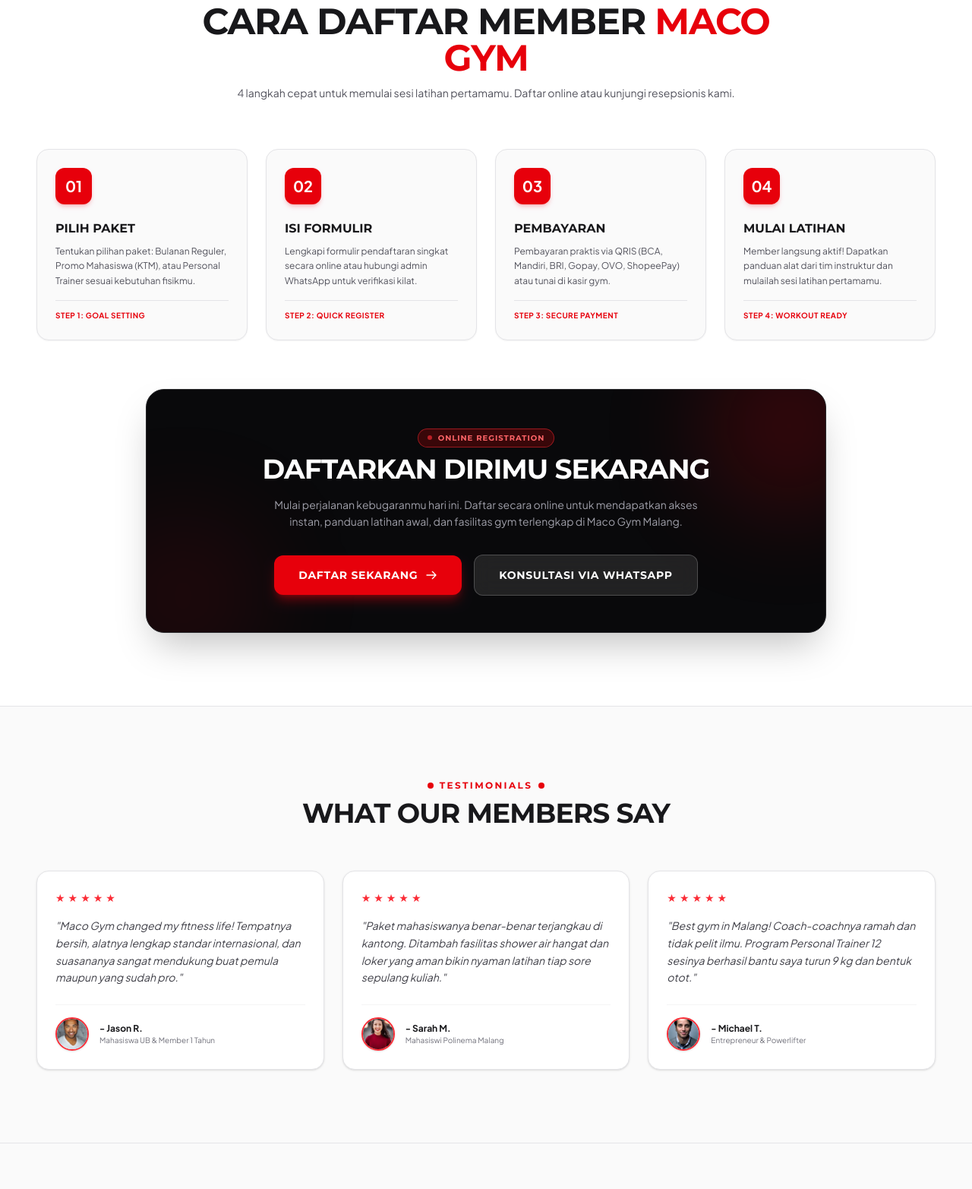
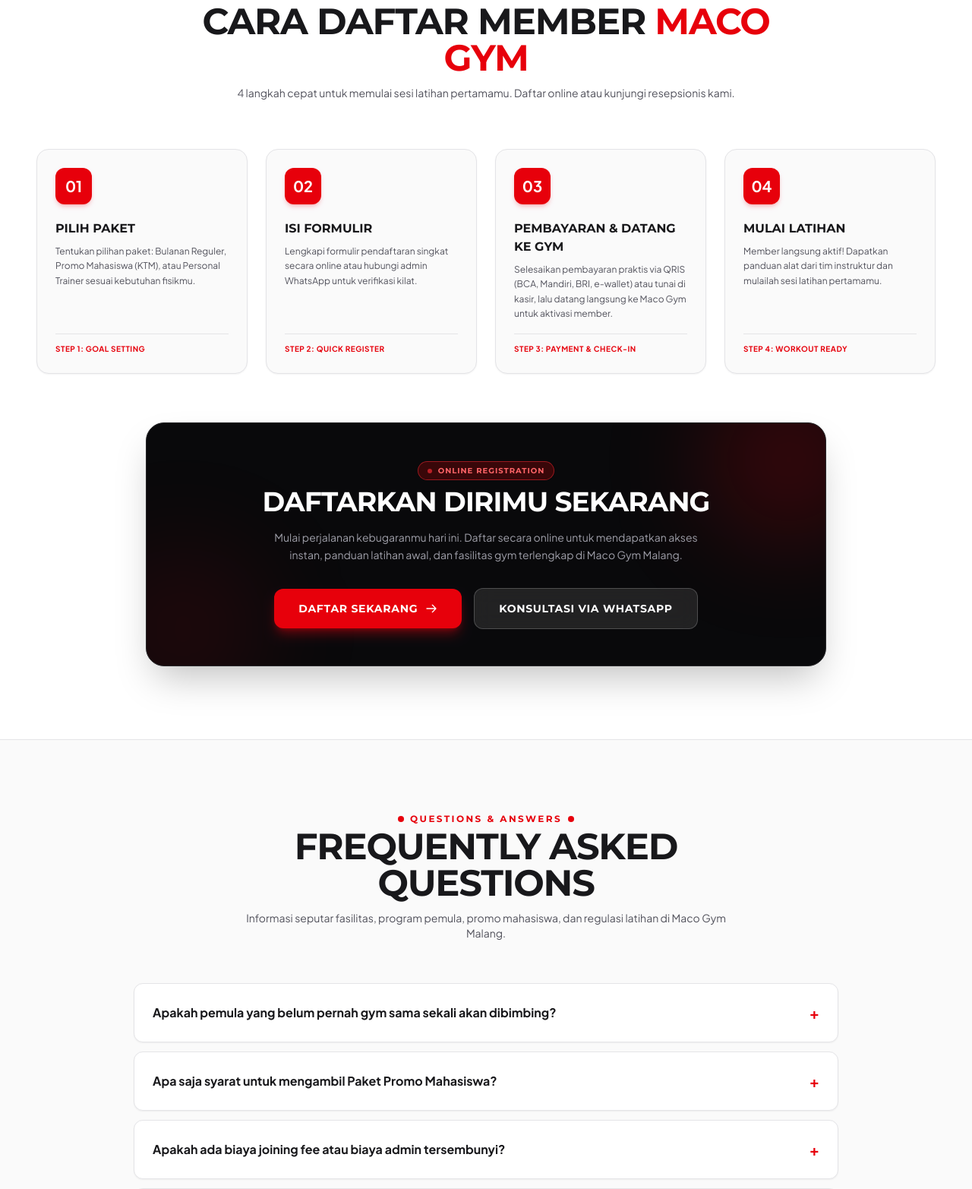
Before and after one commit to Putra1688/Maco-Gym-Malang, a Laravel app: page / in a window 1280 px wide. Shown: the part 4291-5856 px from the top of the page at 76% size. Run offline with Laravel 12, Linux system fonts and the light colour scheme; data comes from the database, SQL or seed files in the repository; style sheets or scripts are compiled from the project's sources.

Commit message:
refactor: update payment section and temporarily disable testimonials

```diff
--- a/resources/views/guest/partials/how-to-join.blade.php
+++ b/resources/views/guest/partials/how-to-join.blade.php
@@ -58,13 +58,13 @@
                     <div class="w-12 h-12 rounded-xl bg-red-600 text-white font-bold text-xl flex items-center justify-center mb-5 shadow-md shadow-red-600/20">
                         03
                     </div>
-                    <h3 class="font-montserrat text-base font-bold uppercase text-zinc-900 mb-2">PEMBAYARAN</h3>
+                    <h3 class="font-montserrat text-base font-bold uppercase text-zinc-900 mb-2">PEMBAYARAN & DATANG KE GYM</h3>
                     <p class="text-xs text-zinc-600 leading-relaxed">
-                        Pembayaran praktis via QRIS (BCA, Mandiri, BRI, Gopay, OVO, ShopeePay) atau tunai di kasir gym.
+                        Selesaikan pembayaran praktis via QRIS (BCA, Mandiri, BRI, e-wallet) atau tunai di kasir, lalu datang langsung ke Maco Gym untuk aktivasi member.
                     </p>
                 </div>
                 <div class="mt-4 pt-3 border-t border-zinc-200 text-[10px] font-bold text-red-600 uppercase tracking-wider">
-                    Step 3: Secure Payment
+                    Step 3: Payment & Check-in
                 </div>
             </div>
 
--- a/resources/views/guest/partials/testimonials.blade.php
+++ b/resources/views/guest/partials/testimonials.blade.php
@@ -1,3 +1,4 @@
+{{-- Testimonials Section (Dinonaktifkan Sementara)
 <!-- Testimonials Section (Clean Light Theme with Red Accents) -->
 <section class="py-24 bg-zinc-50 border-t border-zinc-200 relative">
     <div class="w-full max-w-[1720px] mx-auto px-4 sm:px-8 lg:px-12">
@@ -87,3 +88,4 @@
 
     </div>
 </section>
+--}}
--- a/resources/views/welcome.blade.php
+++ b/resources/views/welcome.blade.php
@@ -52,8 +52,8 @@
         <!-- Schedule & How to Join (Cara Daftar) -->
         @include('guest.partials.how-to-join')
 
-        <!-- Testimonials (What Our Members Say) -->
-        @include('guest.partials.testimonials')
+        <!-- Testimonials (What Our Members Say) - Dinonaktifkan sementara -->
+        {{-- @include('guest.partials.testimonials') --}}
 
         <!-- FAQ Section (Questions & Answers) -->
         @include('guest.partials.faq')
```
